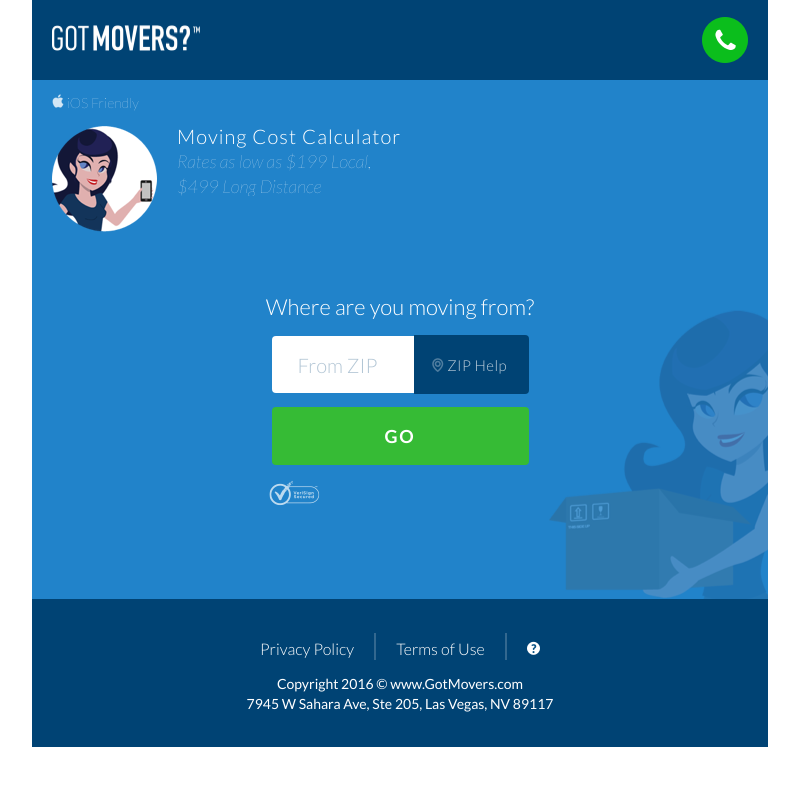
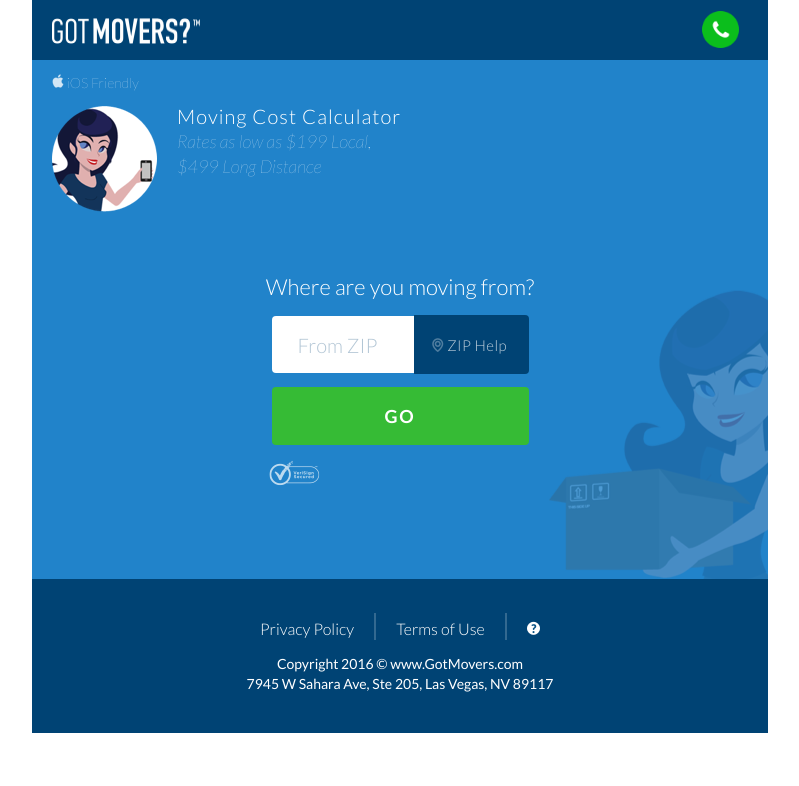
Before and after one commit to vijayxtreme/gm16, a website: page public/index.html in a window 1280 px wide. Shown: the whole page, without its empty margins (240-1039 px from the left). Drawn offline with Linux system fonts and the light colour scheme.

Commit message:
Update header

```diff
--- a/sass/_base.scss
+++ b/sass/_base.scss
@@ -30,5 +30,4 @@
 
 .col {
 	float:left;
-	overflow:auto;
 }
--- a/sass/_header.scss
+++ b/sass/_header.scss
@@ -1,7 +1,7 @@
 header {
-	height:80px;
+	height:60px;
 	.col:first-child {
-		padding-top:25px;
+		padding-top:18px;
 		img {
 			height:26px;
 			width:148px;
@@ -9,8 +9,11 @@
 	}
 
 	.col:last-child {
-		padding-top: 17px;
+		padding-top: 11px;
 		float:right;
+		img {
+			width:80%;
+		}
 
 	}
 }
--- a/sass/_section.scss
+++ b/sass/_section.scss
@@ -13,7 +13,7 @@
 	}
 
 	.marketing {
-		overflow:auto;
+		overflow:hidden;
 	}
 	.calculator {
 		h1 {
```
Also changed, not shown: public/css/style.css.
